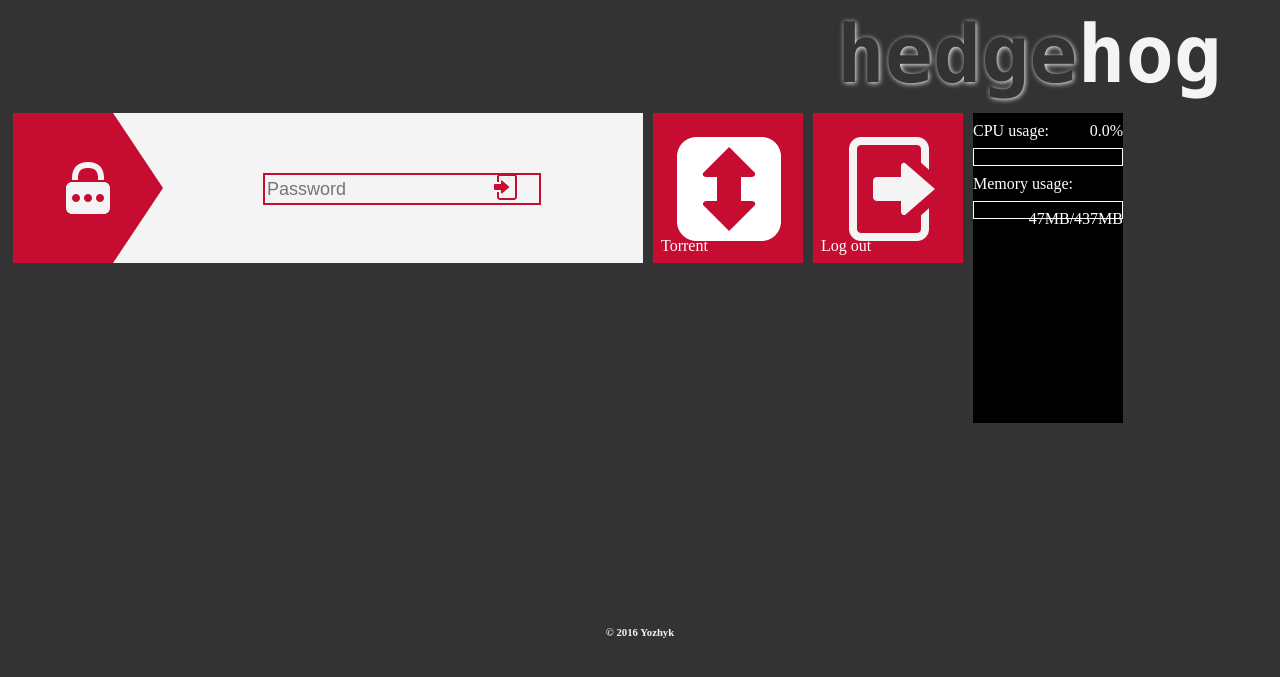
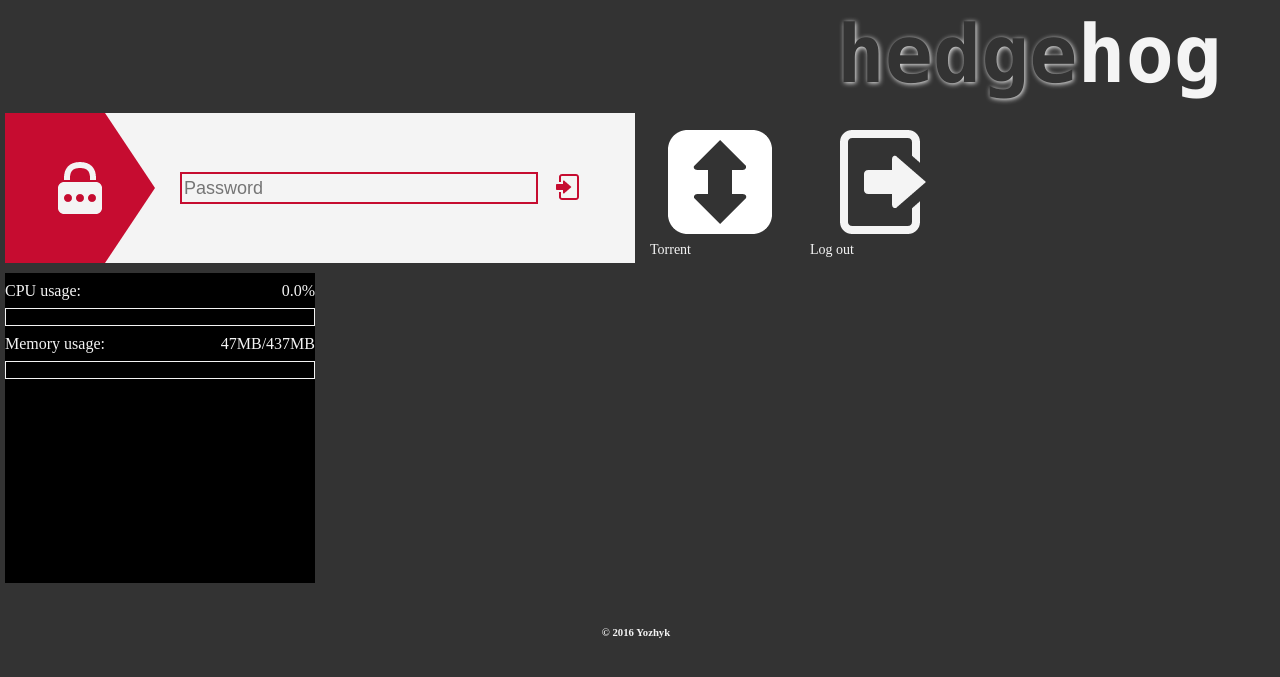
Before and after one commit to y0zhyk/hedgehog, a Flask app: page / in a window 1280 px wide. Shown: the top 677 px of the page. Run offline with Flask 2, Linux system fonts and the light colour scheme; some web fonts are replaced.

Commit message:
Updated login page

```diff
--- a/run.py
+++ b/run.py
@@ -6,5 +6,5 @@ app.register_blueprint(hedgehog)
 
 
 if __name__ == '__main__':
-    app.debug = False
-    app.run(host="0.0.0.0")
+    app.debug = True
+    app.run()
--- a/static/stylesheets/hedgehog.css
+++ b/static/stylesheets/hedgehog.css
@@ -6,6 +6,7 @@ body {
     width: auto;
     min-width: 34em;
     min-height: 630px;
+    margin-left: auto;
 }
 
 header {
--- a/static/stylesheets/tiles.css
+++ b/static/stylesheets/tiles.css
@@ -1,11 +1,10 @@
 .tile {
+    position: relative;
     float: left;
-    position: relative;
     margin: 5px;
-    background: #C60C30;
     width: 150px;
     height: 150px;
-    color: white;
+    color: #F4F4F4;
 }
 
 .width2 {
@@ -24,6 +23,14 @@
     height: 310px;
 }
 
+.height3 {
+    height: 470px;
+}
+
+.height4 {
+    height: 630px;
+}
+
 a.tile {
     cursor: pointer;
 }
@@ -34,20 +41,26 @@ a.tile:hover {
 
 .icon span {
     position: absolute;
-    left: 8px;
-    bottom: 8px;
+    left: 5px;
+    bottom: 5px;
+    font-size: 14px;
 }
 
 .icon img {
     position: absolute;
     left: 50%;
     top: 50%;
-    margin-left: -51px;
-    margin-top: -51px;
+    margin-left: -52px;
+    margin-top: -58px;
 }
 
 .login {
     background: #F4F4F4
+}
+
+.login svg polygon{
+    fill: #C60C30;
+    points: "0,0 100,0 150,75 100,150 0,150";
 }
 
 .login img {
@@ -60,11 +73,11 @@ a.tile:hover {
 .login input[name=login] {
     position: absolute;
     top: 50%;
-    margin-top: -15px;
-    left: 250px;
+    margin-top: -16px;
+    left: 175px;
     border: 2px solid #C60C30;
     height: 26px;
-    width: 270px;
+    width: 350px;
     background-color: #F4F4F4;
     color: #333333;
     font-size: 18px;
@@ -74,7 +87,7 @@ a.tile:hover {
     position: absolute;
     top: 50%;
     margin-top: -14px;
-    left: 480px;
+    left: 550px;
     cursor: pointer;
     height: 26px;
     width: 26px;
--- a/views/tiles.py
+++ b/views/tiles.py
@@ -3,21 +3,21 @@ from string import Template
 
 class Tile:
     def __init__(self, width, height, clickable):
-        self.__width = width
-        self.__height = height
-        self.__clickable = clickable
+        self._width = width
+        self._height = height
+        self._clickable = clickable
 
     @property
     def width(self):
-        return self.__width
+        return self._width
 
     @property
     def height(self):
-        return self.__height
+        return self._height
 
     @property
     def clickable(self):
-        return self.__clickable
+        return self._clickable
 
     def _class(self):
         result = "tile"
@@ -40,10 +40,11 @@ class Tile:
 
 
 class IconTile(Tile):
-    def __init__(self, name, icon):
+    def __init__(self, name, icon, color):
         super().__init__(1, 1, True)
         self.__name = name
         self.__icon = icon
+        self.__color = color
 
     @property
     def name(self):
@@ -53,17 +54,21 @@ class IconTile(Tile):
     def icon(self):
         return "static/images/{}".format(self.__icon)
 
+    @property
+    def color(self):
+        return self.__color
+
     def _class(self):
         return super()._class() + " icon"
 
     def _content(self):
-        template = '<span>$name</span><img src="$icon">'
-        return Template(template).substitute(name=self.name, icon=self.icon)
+        template = '<div style="background-color:$color"><span>$name</span><img src="$icon"></div>'
+        return Template(template).substitute(name=self.name, icon=self.icon, color=self.color)
 
 
 class StatsTile(Tile):
     def __init__(self):
-        super().__init__(1, 2, False)
+        super().__init__(2, 2, False)
 
     def _class(self):
         return super()._class() + " stats"
@@ -83,9 +88,7 @@ class LoginTile(Tile):
         return super()._class() + " login"
 
     def _content(self):
-        return '<svg width="630" height="300">' \
-               '<polygon points="0,0 100,0 150,75 100,150 0,150" style="fill:#C60C30"/>' \
-               '</svg>' \
+        return '<svg><polygon points="0,0 100,0 150,75 100,150 0,150"/></svg>' \
                '<img src="static/images/password.png">' \
                '<form method="post" action="login">' \
                '<input type="password" name="login" value="" placeholder="Password">' \
@@ -102,8 +105,8 @@ class Tiles(list):
 tiles = Tiles(
     [
         LoginTile(),
-        IconTile(name="Torrent", icon="torrent.png"),
-        IconTile(name="Log out", icon="logout.png"),
+        IconTile(name="Torrent", icon="torrent.png", color="#FF0000"),
+        IconTile(name="Log out", icon="logout.png", color="red"),
         StatsTile(),
     ]
 )
```
